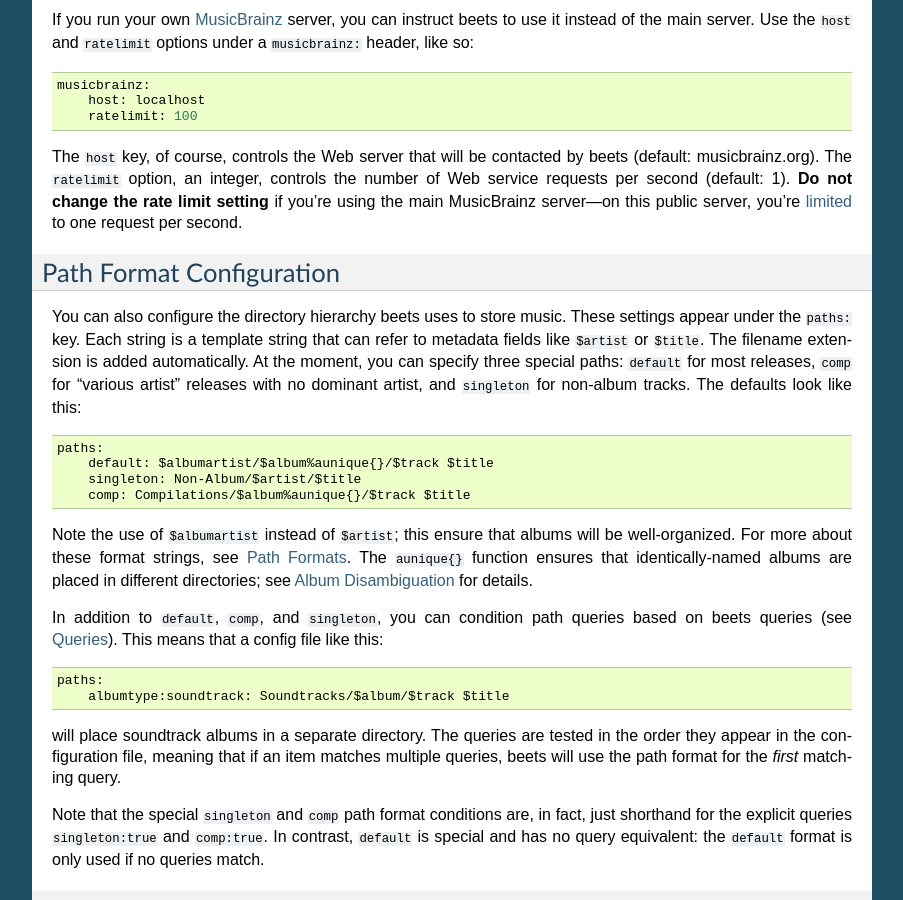
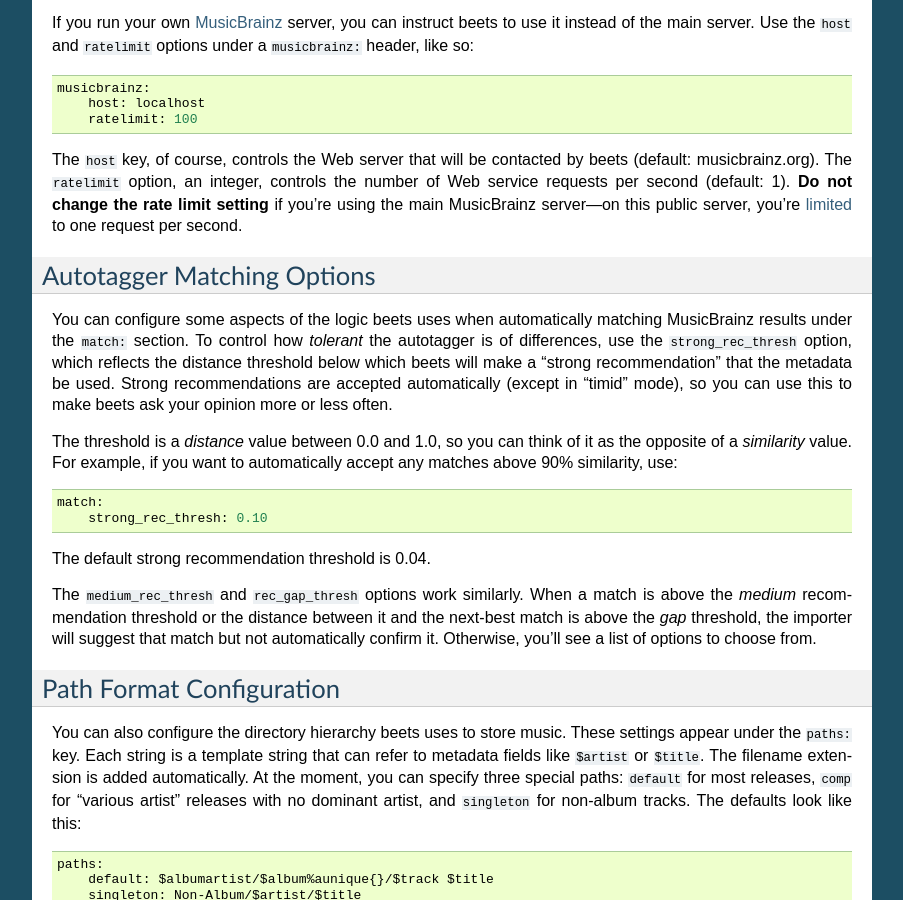
Before and after one commit to google-code-export/beets, a Sphinx documentation site: the page built from docs/reference/config.rst, in a window 1280 px wide and 900 px high, scrolled down 4251 px. Shown: the whole window, without its empty margins (198-1101 px from the left). Built offline with Sphinx 7.4.7, drawn with Linux system fonts in a browser that asks for light colours; some of the changed text lies outside the part shown.

Commit message:
configurable match thresholds (GC-290)

```diff
--- a/docs/changelog.rst
+++ b/docs/changelog.rst
@@ -26,6 +26,8 @@
   encoding used to print messages to standard output.
 * The MusicBrainz hostname (and rate limiting) are now configurable. See
   :ref:`musicbrainz-config`.
+* You can now configure the similarity thresholds used to determine when the
+  autotagger automatically accepts a metadata match. See :ref:`match-config`.
 * :doc:`/plugins/lyrics`: Fix an issue that failed to find lyrics when metadata
   contained "real" apostrophes.
 
--- a/docs/reference/config.rst
+++ b/docs/reference/config.rst
@@ -268,7 +268,7 @@
 .. _musicbrainz-config:
 
 MusicBrainz Options
-~~~~~~~~~~~~~~~~~~~
+-------------------
 
 If you run your own `MusicBrainz`_ server, you can instruct beets to use it
 instead of the main server. Use the ``host`` and ``ratelimit`` options under a
@@ -286,6 +286,34 @@
 
 .. _limited: http://musicbrainz.org/doc/XML_Web_Service/Rate_Limiting
 .. _MusicBrainz: http://musicbrainz.org/
+
+.. _match-config:
+
+Autotagger Matching Options
+---------------------------
+
+You can configure some aspects of the logic beets uses when automatically
+matching MusicBrainz results under the ``match:`` section. To control how
+*tolerant* the autotagger is of differences, use the ``strong_rec_thresh``
+option, which reflects the distance threshold below which beets will make a
+"strong recommendation" that the metadata be used. Strong recommendations
+are accepted automatically (except in "timid" mode), so you can use this to
+make beets ask your opinion more or less often.
+
+The threshold is a *distance* value between 0.0 and 1.0, so you can think of it
+as the opposite of a *similarity* value. For example, if you want to
+automatically accept any matches above 90% similarity, use::
+
+    match:
+        strong_rec_thresh: 0.10
+
+The default strong recommendation threshold is 0.04.
+
+The ``medium_rec_thresh`` and ``rec_gap_thresh`` options work similarly. When a
+match is above the *medium* recommendation threshold or the distance between it
+and the next-best match is above the *gap* threshold, the importer will suggest
+that match but not automatically confirm it. Otherwise, you'll see a list of
+options to choose from.
 
 .. _path-format-config:
 
```
Also changed, not shown: 4 other files.
